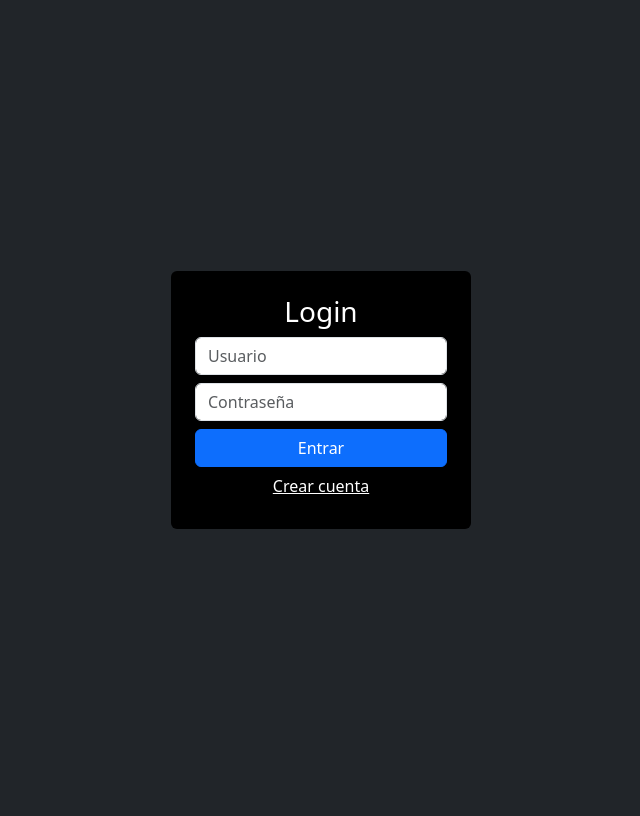
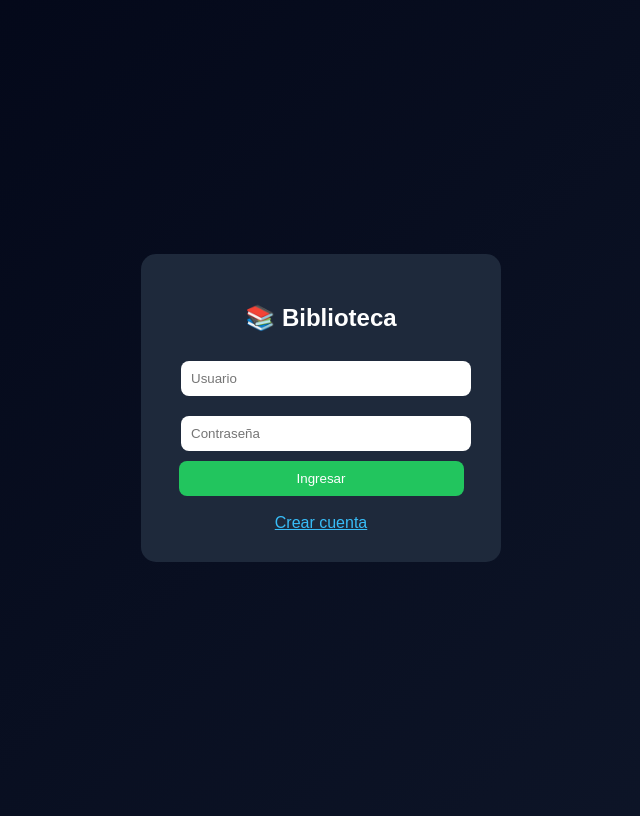
Before and after one commit to juanariasn-cmyk/proyecto-biblioteca, a Flask app: page / in a window 1280 px wide. Shown: the whole page, without its empty margins (319-959 px from the left). Before the commit the page ends 529 px from the top, so only its background shows below. Run offline with Flask 3, Linux system fonts and the light colour scheme.

Commit message:
Update login.html

```diff
--- a/web_app/templates/login.html
+++ b/web_app/templates/login.html
@@ -2,31 +2,72 @@
 <html>
 <head>
 <title>Login</title>
-<link href="https://cdn.jsdelivr.net/npm/bootstrap@5.3.0/dist/css/bootstrap.min.css" rel="stylesheet">
+
+<style>
+body{
+    background: linear-gradient(135deg,#020617,#0f172a);
+    color:white;
+    font-family:Arial;
+    display:flex;
+    justify-content:center;
+    align-items:center;
+    height:100vh;
+}
+.box{
+    background:#1e293b;
+    padding:30px;
+    border-radius:15px;
+    width:300px;
+    text-align:center;
+}
+input{
+    width:90%;
+    padding:10px;
+    margin:10px;
+    border:none;
+    border-radius:8px;
+}
+button{
+    width:95%;
+    padding:10px;
+    background:#22c55e;
+    border:none;
+    color:white;
+    border-radius:8px;
+    cursor:pointer;
+}
+.error{
+    background:#ef4444;
+    padding:10px;
+    border-radius:8px;
+    margin-bottom:10px;
+}
+</style>
+
 </head>
 
-<body class="bg-dark text-white d-flex justify-content-center align-items-center vh-100">
+<body>
 
-<form method="POST" class="bg-black p-4 rounded" style="width:300px;">
+<div class="box">
 
-<h3 class="text-center">Login</h3>
+<h2>📚 Biblioteca</h2>
 
-{% with messages = get_flashed_messages() %}
-{% if messages %}
-<div class="alert alert-danger text-center">
-{{ messages[0] }}
+{% if error %}
+<div class="error">
+    {{ error }}
 </div>
 {% endif %}
-{% endwith %}
 
-<input name="user" class="form-control mb-2" placeholder="Usuario" required>
-<input name="password" type="password" class="form-control mb-2" placeholder="Contraseña" required>
+<form method="POST">
+<input name="user" placeholder="Usuario" required>
+<input type="password" name="password" placeholder="Contraseña" required>
+<button>Ingresar</button>
+</form>
 
-<button class="btn btn-primary w-100">Entrar</button>
+<br>
+<a href="/register" style="color:#38bdf8;">Crear cuenta</a>
 
-<a href="/register" class="btn btn-link text-white w-100">Crear cuenta</a>
-
-</form>
+</div>
 
 </body>
 </html>
```
